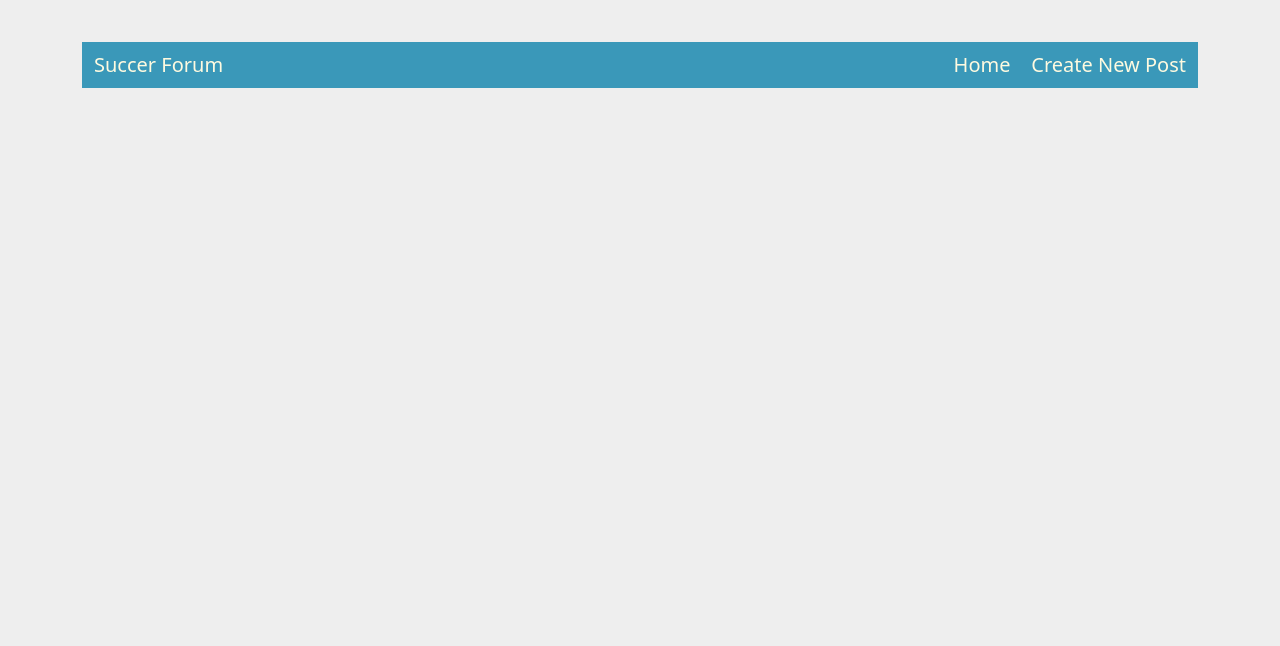
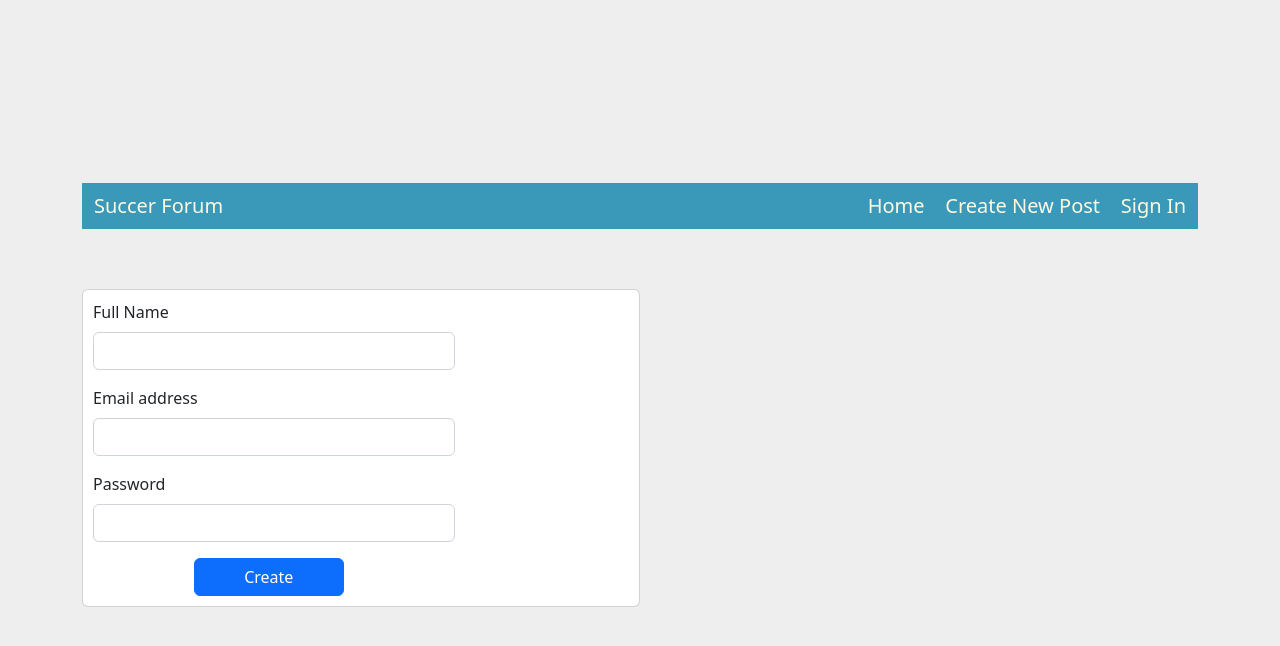
Before and after one commit to ybaataoui/SuccerForum, a React (Vite) app: page /signup in a window 1280 px wide. Shown: the top 646 px of the page. Built offline with nearby package versions, Linux system fonts and the light colour scheme; no server answers; the database is empty.

Commit message:
Add login pages

```diff
--- a/src/App.css
+++ b/src/App.css
@@ -4,6 +4,8 @@
   padding: 2rem;
   text-align: center;
   background-color: #EEEEEE;
+  place-content: center;
+  place-items: center;
 }
 
 /* d-flex justify-content-between  justify content based on the div width*/
@@ -33,7 +35,6 @@
   max-width: 80%;
   height: auto;
   margin-bottom: 20px;
-
 }
 .actionUpvote{
   display: flex;
@@ -95,6 +96,7 @@
 
 .btn{
   width: 150px;
+  margin-bottom: 10px;
 }
 .orderspace{
   margin-right: 10px;
@@ -103,3 +105,11 @@
 .btn-info {
   width: 120px;
 }
+
+.loginForm{
+  display: flex;
+  width: 50%;
+}
+.form-label {
+  float: left;
+}
--- a/src/Components/NavBar.jsx
+++ b/src/Components/NavBar.jsx
@@ -9,7 +9,8 @@ const NavBar = () => {
 
                 <div>
                     <Link to="/" style={{ color: 'inherit', textDecoration: 'inherit'}}> Home </Link>&nbsp;&nbsp;
-                    <Link to="/new" style={{ color: 'inherit', textDecoration: 'inherit'}}> Create New Post </Link>
+                    <Link to="/new" style={{ color: 'inherit', textDecoration: 'inherit'}}> Create New Post </Link>&nbsp;&nbsp;
+                    <Link to="/login" style={{ color: 'inherit', textDecoration: 'inherit'}}> Sign In </Link>
                 </div>
             </div>
         </nav>
--- a/src/Components/PostDetails.jsx
+++ b/src/Components/PostDetails.jsx
@@ -142,7 +142,7 @@ const PostDetails = ({data}) => {
                     posts && posts.length > 0 ?
                         posts.map((post) =>
                             <ul className="list-group list-group-flush baground" key={post.id}>
-                                <li className="list-group-item list-group-item-secondary" key={post.id}>- {post}</li>
+                                <li className="list-group-item list-group-item-secondary list-group-item-action" key={post.id}> {post}</li>
                             </ul>
                         ) : <h2></h2>
                 }
--- /dev/null
+++ b/src/Pages/CreateUser.jsx
@@ -0,0 +1,65 @@
+import { useEffect, useState } from "react";
+import { Link } from "react-router-dom";
+import { supabase } from "../client";
+
+const CreateUser = () => {
+
+    const [formData, setFormData] = useState({
+        fullName: '', email:'', password:''
+    })
+
+    const handleChange = (event) => {
+        setFormData((prevFormData) => {
+            return {
+                ...prevFormData,
+                [event.target.name]:event.target.value
+            }
+        })
+    }
+    console.log(formData)
+
+    const handleSubmit = async (e) => {
+        e.preventDefault();
+        try {
+            const { data, error } = await supabase.auth.signUp(
+                {
+                email: formData.email,
+                password: formData.password,
+                options: {
+                    data: {
+                    first_name: formData.fullName,
+                    }
+                }
+                }
+            )
+
+            alert('Check your email for verification link!')
+        } catch (error) {
+           alert(error)
+        }
+
+    }
+
+
+    return (
+        <div className="card loginForm">
+            <form onSubmit={handleSubmit}>
+                <div class="mb-3">
+                    <label for="fullName" class="form-label">Full Name</label>
+                    <input type="text" class="form-control" id="fullName" onChange={handleChange}/>
+                </div>
+                <div class="mb-3">
+                    <label for="email" class="form-label">Email address</label>
+                    <input type="email" class="form-control" id="email" onChange={handleChange}/>
+                </div>
+                <div class="mb-3">
+                    <label for="Password" class="form-label">Password</label>
+                    <input type="password" class="form-control" id="password" onChange={handleChange}/>
+                </div>
+                <button type="submit" class="btn btn-primary">Create</button>
+            </form>
+        </div>
+    )
+}
+
+export default CreateUser;
--- a/src/Pages/EditPost.jsx
+++ b/src/Pages/EditPost.jsx
@@ -58,7 +58,7 @@ const EditPost = ({data}) => {
     }
 
     return (
-        <div className="conatiner-fluid" >
+        <div className="container-fluid" >
             <form action="">
                 <div className="d-grid gap-3 mx-auto" style={{width: "700px"}}>
                     <input  className="form-control" type="text" placeholder="Title" id="title"
--- /dev/null
+++ b/src/Pages/Login.jsx
@@ -0,0 +1,26 @@
+import { Link } from "react-router-dom";
+
+const Login = () => {
+
+    return (
+        <div className="card loginForm">
+            <form >
+            <div class="mb-3">
+                <label for="Email" class="form-label">Email address</label>
+                <input type="email" class="form-control" id="Email" aria-describedby="emailHelp"/>
+
+            </div>
+            <div class="mb-3">
+                <label for="Password" class="form-label">Password</label>
+                <input type="password" class="form-control" id="Password" />
+            </div>
+            <button type="submit" class="btn btn-primary">Submit</button>
+            <div>
+                <p>You do not have an account <Link to="/signup">Sign Up</Link></p>
+            </div>
+        </form>
+        </div>
+    )
+}
+
+export default Login;
```
Also changed, not shown: src/App.jsx (+10 -0 lines).
